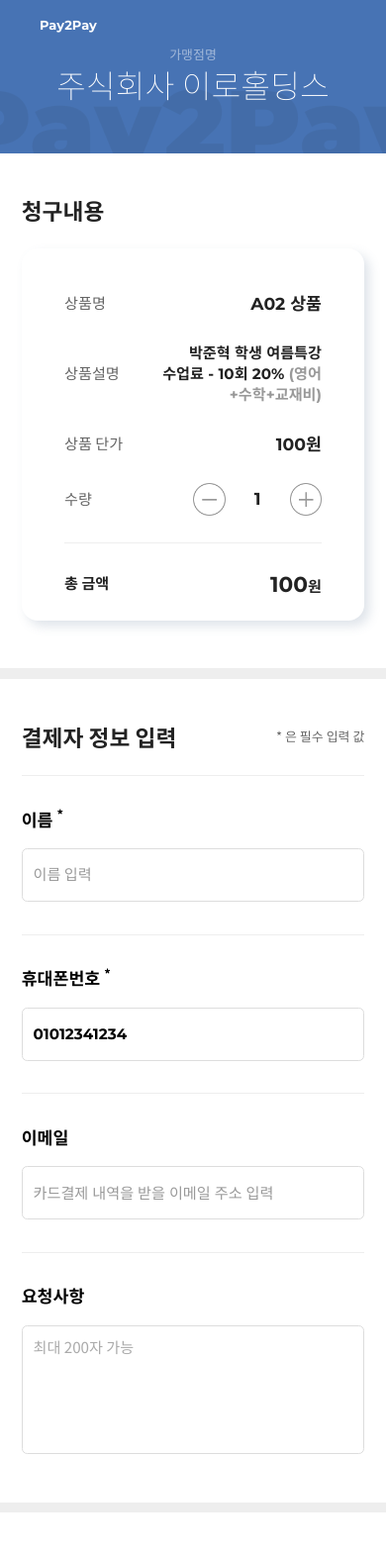
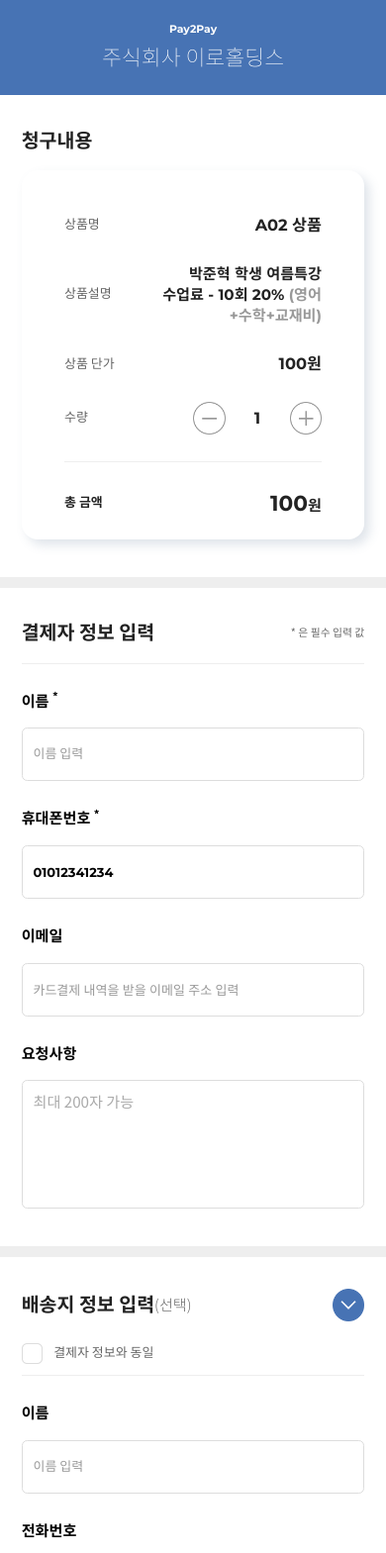
Before and after one commit to sseunggry/pay2pay, a plain HTML site: page index.html in a window 390 px wide. Shown: the top 1569 px of the page at 99% size. Drawn offline with nearby package versions, Linux system fonts and the light colour scheme.

Commit message:
수정반영

```diff
--- a/assets/css/style.css
+++ b/assets/css/style.css
@@ -24,7 +24,7 @@
 }
 
 .contents.payment .section {
-	margin-top: 80px;
+	margin-top: 60px;
 }
 
 .contents.payment .section > .inner {
@@ -33,7 +33,7 @@
 }
 
 .contents.payment .section.bg-gray {
-	padding: 80px 0;
+	padding: 60px 0;
 	background-color: #f8f8f8;
 }
 
@@ -48,20 +48,20 @@
 	    -ms-flex-pack: justify;
 	        justify-content: space-between;
 	margin-bottom: 30px;
-	font-size: 32px;
+	font-size: 28px;
 	font-weight: 700;
 	color: #222;
 }
 
 .contents.payment .sub-tit small {
 	margin-right: auto;
-	font-size: 28px;
+	font-size: 24px;
 	font-weight: 300;
 	color: #666;
 }
 
 .contents.payment .sub-tit .desc {
-	font-size: 16px;
+	font-size: 14px;
 	font-weight: 400;
 	color: #666;
 }
@@ -284,22 +284,22 @@
 
 .contents.payment .icon-minus {
 	display: inline-block;
-	width: 40px;
-	height: 40px;
+	width: 30px;
+	height: 30px;
 	background: url("../img/ico_minus_1.png") no-repeat center/100% auto;
 }
 
 .contents.payment .icon-plus {
 	display: inline-block;
-	width: 40px;
-	height: 40px;
+	width: 30px;
+	height: 30px;
 	background: url("../img/ico_plus_1.png") no-repeat center/100% auto;
 }
 
 .contents.payment .icon-more {
 	display: inline-block;
-	width: 40px;
-	height: 40px;
+	width: 30px;
+	height: 30px;
 	background: url("../img/ico_more.png") no-repeat center/100% auto;
 }
 
@@ -334,7 +334,7 @@
 .contents.payment .sec-kv .tit-area {
 	position: relative;
 	margin: 0 auto;
-	padding: 80px 0;
+	padding: 40px 0;
 	width: 1200px;
 	color: #fff;
 	text-align: center;
@@ -347,11 +347,19 @@
 }
 
 .contents.payment .sec-kv .tit {
-	font-size: 60px;
+	font-size: 40px;
 	font-weight: 200;
 }
 
 .contents.payment .sec-kv .logo-txt {
+	margin-bottom: 10px;
+	font-family: "Montserrat", sans-serif;
+	font-size: 20px;
+	font-weight: 700;
+	color: #fff;
+}
+
+/* .contents.payment .sec-kv .logo-txt {
 	position: absolute;
 	top: 30px;
 	left: 0;
@@ -359,7 +367,7 @@
 	font-size: 24px;
 	font-weight: 700;
 	color: #fff;
-}
+} */
 
 .contents.payment .payment-info .info-box {
 	padding: 40px 0 20px;
@@ -387,7 +395,7 @@
 }
 
 .contents.payment .payment-info .info-box dl + dl {
-	margin-top: 40px;
+	margin-top: 30px;
 }
 
 .contents.payment .payment-info .info-box dl.total-price {
@@ -426,20 +434,20 @@
 	margin-right: 10px;
 	-ms-flex-negative: 0;
 	    flex-shrink: 0;
-	font-size: 18px;
+	font-size: 16px;
 	color: #222;
 	opacity: 0.7;
 }
 
 .contents.payment .payment-info .info-box dd {
 	font-family: "Montserrat", "Noto Sans KR", sans-serif;
-	font-size: 22px;
+	font-size: 20px;
 	font-weight: 700;
 	color: #222;
 }
 
 .contents.payment .payment-info .info-box dd.desc {
-	font-size: 18px;
+	font-size: 16px;
 	text-align: right;
 	word-break: keep-all;
 }
@@ -502,8 +510,8 @@
 
 .contents.payment .payment-method .tab-list li.active {
 	font-weight: 700;
-	color: #fff;
-	background-color: #4773b4;
+	color: #4773b4;
+	border-color: #4773b4;
 }
 
 .contents.payment .payment-method .tab-panel {
@@ -550,7 +558,7 @@
 }
 
 .contents.payment .address-info .detail {
-	margin-top: 15px;
+	/* margin-top: 15px; */
 }
 
 .contents.payment .page-btn {
@@ -592,13 +600,13 @@
 
 @media (max-width: 1280px) {
 	.contents.payment .sec-kv .tit-area {
-		padding: 80px 40px;
+		padding: 40px;
 		width: 100%;
 	}
 
-	.contents.payment .sec-kv .tit-area .logo-txt {
+	/* .contents.payment .sec-kv .tit-area .logo-txt {
 		left: 40px;
-	}
+	} */
 
 	.contents.payment .section > .inner {
 		padding: 0 40px;
@@ -662,13 +670,13 @@
 
 	.contents.payment .ly-hr {
 		display: block;
-		margin-top: 12.5vw;
+		margin-top: 9.72vw;
 		height: 2.78vw;
 		background-color: #eee;
 	}
 
 	.contents.payment .section {
-		margin-top: 11.11vw;
+		margin-top: 8.33vw;
 	}
 
 	.contents.payment .section > .inner {
@@ -682,8 +690,8 @@
 	}
 
 	.contents.payment .sub-tit {
-		margin-bottom: 5.56vw;
-		font-size: 5.83vw;
+		margin-bottom: 4.17vw;
+		font-size: 5.00vw;
 	}
 
 	.contents.payment .sub-tit small {
@@ -691,7 +699,7 @@
 	}
 
 	.contents.payment .sub-tit .desc {
-		font-size: 3.33vw;
+		font-size: 2.78vw;
 	}
 
 	.contents.payment [class*=btn] {
@@ -715,10 +723,14 @@
 		font-size: 4.44vw;
 	}
 
+	.contents.payment .inp-list{
+		border-top: 0.42vw solid #eee;
+	}
+
 	.contents.payment .inp-list dl {
 		grid-template-columns: auto;
-		padding: 8.33vw 0;
-		border-top-width: 0.28vw;
+		padding: 6.94vw 0 0;
+		border-top: none;
 	}
 
 	.contents.payment .inp-list dl:last-child {
@@ -729,7 +741,7 @@
 	.contents.payment .inp-list dt {
 		margin-bottom: 4.17vw;
 		padding: 0;
-		font-size: 4.44vw;
+		font-size: 3.89vw;
 	}
 
 	.contents.payment .inp-list dd.inp-select {
@@ -763,10 +775,11 @@
 		padding: 0 2.78vw;
 		width: 100%;
 		height: 13.89vw;
+		font-size: 3.89vw;
 		border-radius: 1.39vw;
 		background-position: right 2.78vw center;
 		background-size: 5.56vw auto;
-		font-size: 3.89vw;
+		border-width: 0.28vw;
 	}
 
 	.contents.payment select + select {
@@ -777,8 +790,9 @@
 		padding: 0 2.78vw;
 		width: 100%;
 		height: 13.89vw;
-		font-size: 3.89vw;
+		font-size: 3.33vw;
 		border-radius: 1.39vw;
+		border-width: 0.28vw;
 	}
 
 	.contents.payment input[type=checkbox] ~ label {
@@ -801,6 +815,7 @@
 		height: 33.33vw;
 		font-size: 3.89vw;
 		border-radius: 1.39vw;
+		border-width: 0.28vw;
 	}
 
 	.contents.payment .inp-address {
@@ -839,7 +854,7 @@
 
 	.contents.payment .notice-txt {
 		padding-left: 1.39vw;
-		font-size: 3.33vw;
+		font-size: 2.78vw;
 	}
 
 	.contents.payment .notice-txt::before {
@@ -853,7 +868,7 @@
 	}
 
 	.contents.payment .sec-kv .tit-area {
-		padding: 11.11vw 5.56vw;
+		padding: 5.56vw;
 	}
 
 	.contents.payment .sec-kv .desc {
@@ -861,14 +876,19 @@
 	}
 
 	.contents.payment .sec-kv .tit {
-		font-size: 8.33vw;
+		font-size: 5.56vw;
 	}
 
 	.contents.payment .sec-kv .logo-txt {
+		margin-bottom: 1.94vw;
+		font-size: 2.78vw;
+	}
+
+	/* .contents.payment .sec-kv .logo-txt {
 		top: 4.17vw;
 		left: 0;
 		font-size: 3.33vw;
-	}
+	} */
 
 	.contents.payment .payment-info .info-box {
 		padding: 11.11vw 0 5.56vw;
@@ -904,11 +924,11 @@
 
 	.contents.payment .payment-info .info-box dt {
 		margin-right: 11.11vw;
-		font-size: 3.89vw;
+		font-size: 3.33vw;
 	}
 
 	.contents.payment .payment-info .info-box dd {
-		font-size: 4.44vw;
+		font-size: 4.17vw;
 	}
 
 	.contents.payment .payment-info .info-box dd.desc {
@@ -931,12 +951,9 @@
 
 	.contents.payment .payment-method .tab-list li {
 		height: 13.89vw;
+		font-size: 3.89vw;
 		border-radius: 1.39vw;
-		font-size: 3.89vw;
-	}
-
-	.contents.payment .payment-method .hana-card-con{
-		margin-bottom: 16.66vw;
+		border-width: 0.28vw;
 	}
 
 	.contents.payment .payment-method .hana-card-con label {
@@ -967,30 +984,29 @@
 
 	.contents.payment .page-btn {
 		padding: 0 5.56vw;
-		margin-top: 2.78vw;
+		margin-top: 11.11vw;
 	}
 
 	.payment-footer {
 		margin-top: 22.22vw;
-		padding: 8.33vw 0;
+		padding: 5.56vw 0;
 	}
 
 	.payment-footer .txt-list {
 		padding: 0 5.56vw;
-		font-size: 3.33vw;
+		font-size: 2.78vw;
 	}
 
 	.payment-footer .txt-list .bold {
 		margin-bottom: 2.78vw;
-		font-size: 5.56vw;
+		font-size: 4.44vw;
 	}
 
 	.payment-footer .txt-list .small {
-		font-size: 3.33vw;
+		font-size: 2.50vw;
 	}
 
 	.payment-footer.bg-deco-txt::after {
 		bottom: -6.94vw;
 	}
 }
-/*# sourceMappingURL=maps/style.css.map */
--- a/index.html
+++ b/index.html
@@ -29,10 +29,10 @@
     <div class="wrap">
         <!-- contents -->
         <div class="contents payment">
-            <div class="sec-kv bg-deco-txt">
+            <div class="sec-kv">
                 <div class="tit-area">
                     <p class="logo-txt">Pay2Pay</p>
-                    <span class="desc">가맹점명</span>
+                    <!-- <span class="desc">가맹점명</span> -->
                     <h1 class="tit">주식회사 이로홀딩스</h1>
                 </div>
             </div>
```
